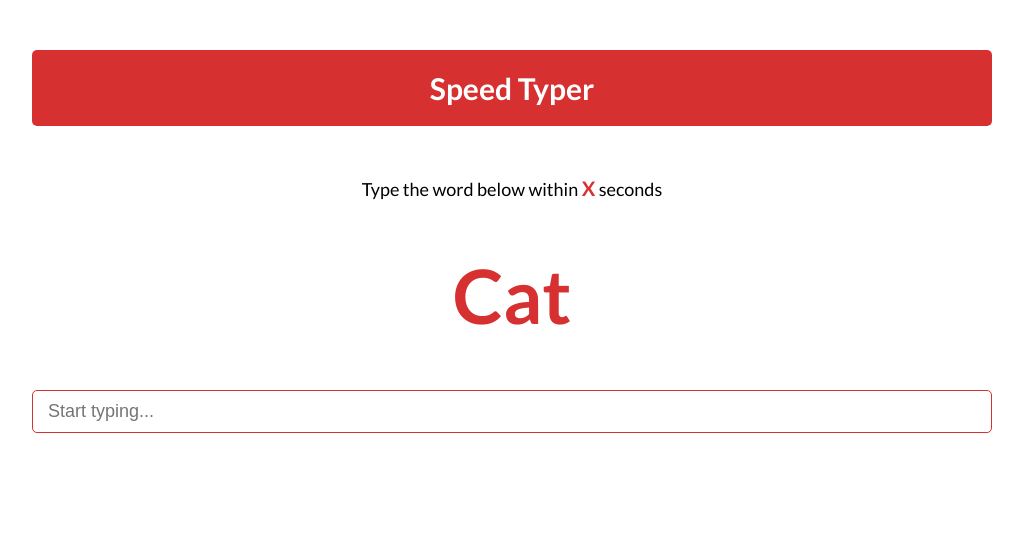
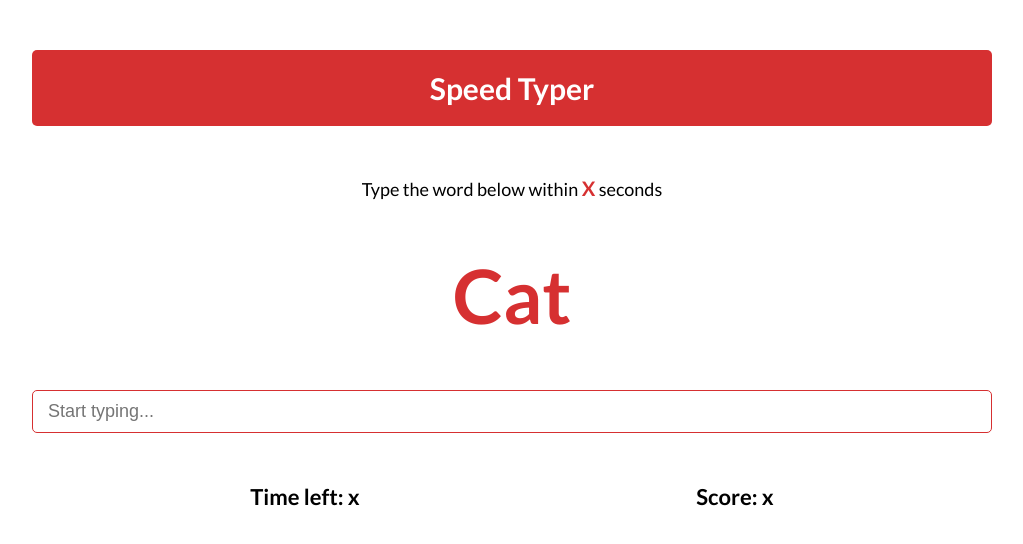
Before and after one commit to tjebbemarchand/speed-typer, a plain HTML site: page index.html in a window 1280 px wide. Shown: the whole page, without its empty margins (128-1151 px from the left). Drawn offline with Linux system fonts and the light colour scheme.

Commit message:
Added status with time left and score markup and styling

```diff
--- a/index.html
+++ b/index.html
@@ -18,6 +18,11 @@
             <h2 id="word">Cat</h2>
 
             <input type="text" id="word-input" placeholder="Start typing..." />
+
+            <div id="status">
+                <h3>Time left: <span id="time">x</span></h3>
+                <h3>Score: <span id="score">x</span></h3>
+            </div>
         </div>
 
         <script src="script.js"></script>
--- a/style.css
+++ b/style.css
@@ -31,6 +31,10 @@ h1 {
 
 h2 {
     font-size: 2.6rem;
+}
+
+h3 {
+    font-size: 2.2rem;
 }
 
 p {
@@ -74,3 +78,10 @@ p {
     border-radius: 0.5rem;
     border: 1px solid var(--primary-color);
 }
+
+#status {
+    display: flex;
+    flex-direction: row;
+    justify-content: space-around;
+    margin: 5rem 5rem;
+}
```
